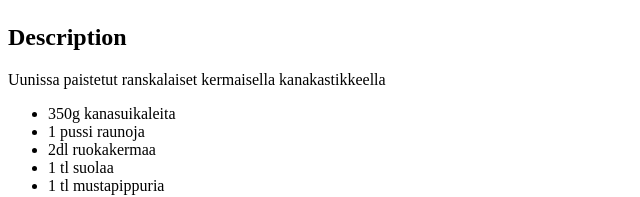
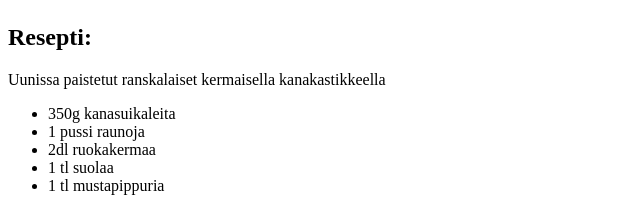
Before and after one commit to NorthernNomad/odin-recipes, a plain HTML site: page recipes/ranet-kanakastike.html in a window 1280 px wide. Shown: the part 581-778 px from the top of the page, 0-640 px from the left. Drawn offline with Linux system fonts and the light colour scheme.

Commit message:
kastike korjaus

```diff
--- a/recipes/ranet-kanakastike.html
+++ b/recipes/ranet-kanakastike.html
@@ -7,7 +7,7 @@
     <body>
         <h1>Ranet ja kanakastike</h1>
         <img src="../images/ranet-kanakastike.jpg">
-        <h2>Description</h2>
+        <h2>Resepti:</h2>
         <p>Uunissa paistetut ranskalaiset kermaisella kanakastikkeella</p>
         <ul><li>350g kanasuikaleita</li>
             <li>1 pussi raunoja</li>
```
